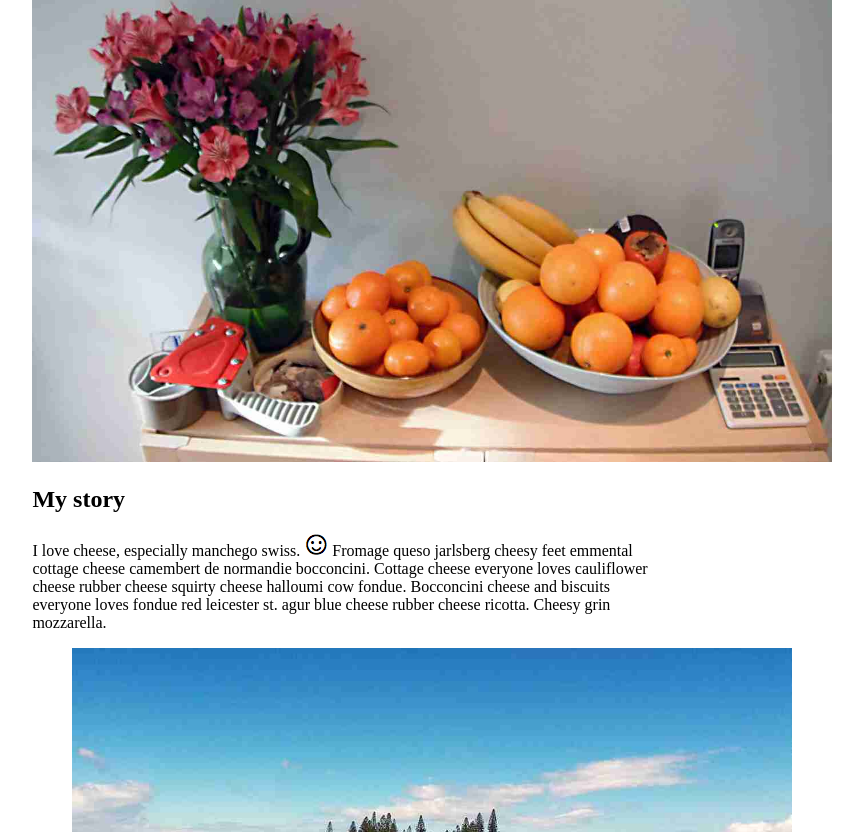
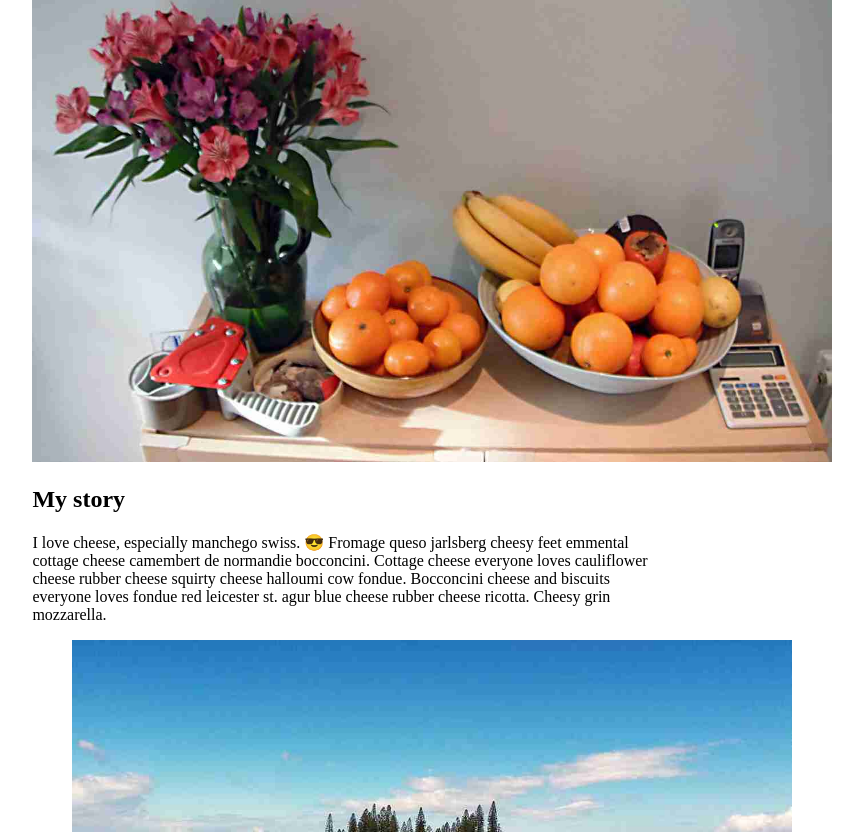
Before and after one commit to neap15/UdacityFrontEndProject, a website: page index.html in a window 1280 px wide. Shown: the part 344-1176 px from the top of the page, without its empty margins (102-965 px from the left). Drawn offline with Linux system fonts and the light colour scheme.

Commit message:
Replaced smiley image with unicode

```diff
--- a/index.html
+++ b/index.html
@@ -30,7 +30,7 @@
 
     <h2>My story</h2>
 
-    <p>I love cheese, especially manchego swiss. <img src="images_src/fixed/smiley_face.png"> Fromage queso jarlsberg cheesy feet emmental cottage cheese camembert de normandie bocconcini. Cottage cheese everyone loves cauliflower cheese rubber cheese squirty cheese halloumi cow fondue. Bocconcini cheese and biscuits everyone loves fondue red leicester st. agur blue cheese rubber cheese ricotta. Cheesy grin mozzarella.</p>
+    <p>I love cheese, especially manchego swiss. 😎 Fromage queso jarlsberg cheesy feet emmental cottage cheese camembert de normandie bocconcini. Cottage cheese everyone loves cauliflower cheese rubber cheese squirty cheese halloumi cow fondue. Bocconcini cheese and biscuits everyone loves fondue red leicester st. agur blue cheese rubber cheese ricotta. Cheesy grin mozzarella.</p>
 
     <figure>
 
```
